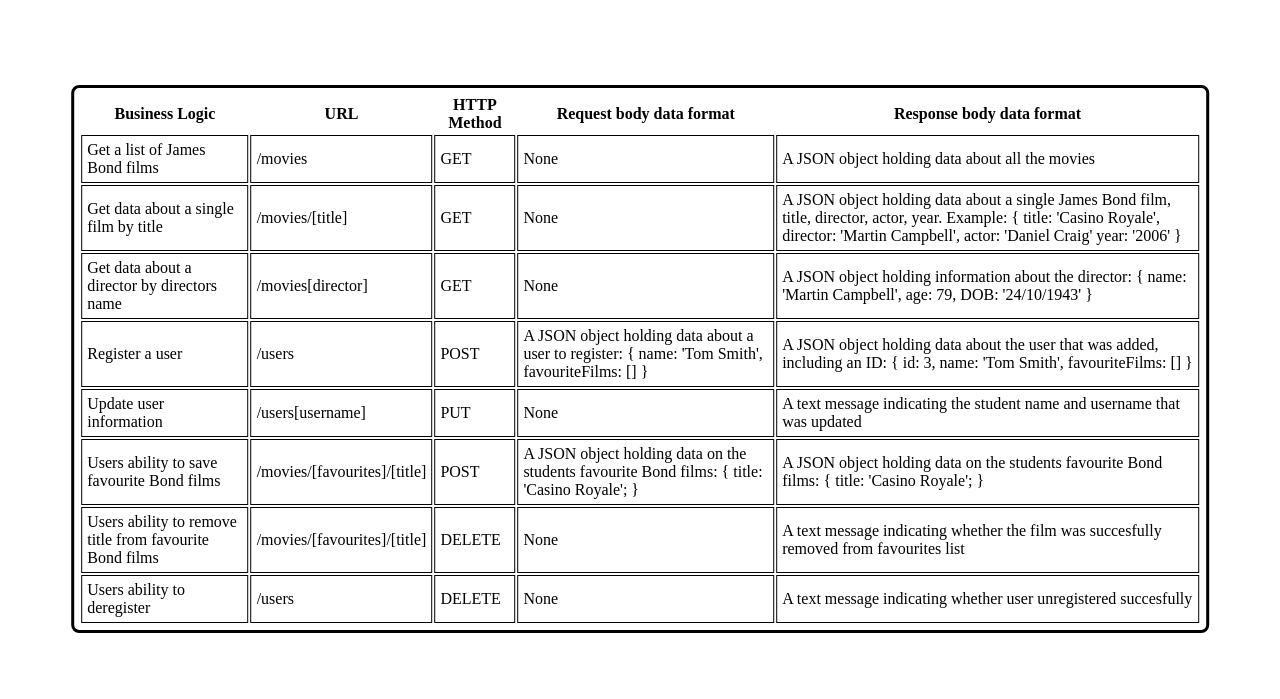
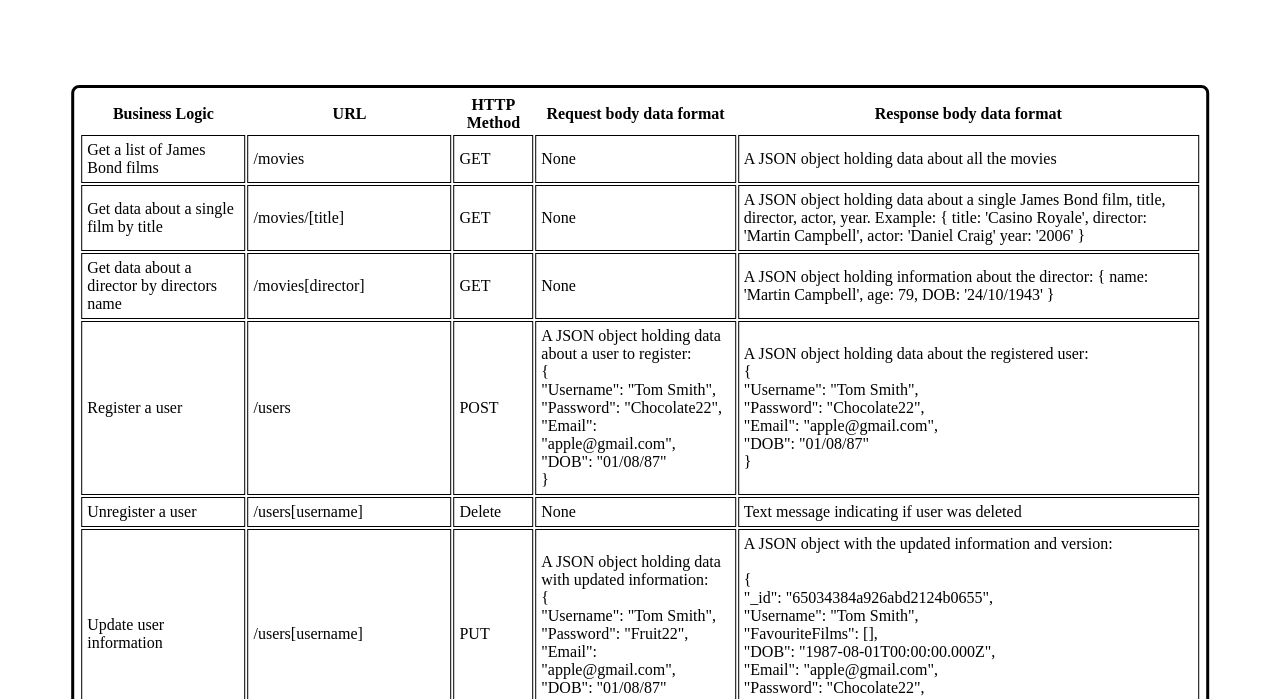
Before and after one commit to bondcab/myBondFlix, a website: page public/documentation.html in a window 1280 px wide. Shown: the part 101-800 px from the top of the page. Drawn offline with Linux system fonts and the light colour scheme.

Commit message:
exercise_2.8

```diff
--- a/public/documentation.html
+++ b/public/documentation.html
@@ -16,66 +16,9 @@
     <br>
     <br>
     <br>
-    <!-- <table class="table1"> -->
-      <!-- <thead>
-        <tr>
-            <th>REQUEST</th>
-            <th>URL</th>
-            <th>HTTP METHOD</th>
-        </tr>
-        <tbody>
-            <tr>
-                <td>Get a list of James Bond films</td>
-                <td>/movies</td>
-                <td>GET</td>
-            </tr>
-            <tr>
-                <td>Return data (description, genre, director, image URL, whether it’s featured or not) about a single movie by title</td>
-                <td>/movies/[title]</td>
-                <td>GET</td>
-            </tr>
-            <tr>
-                <td>Return data about actor</td>
-                <td>/movies[actor]</td>
-                <td>GET</td>
-            </tr>
-            <tr>
-                <td>Return data about a director (bio, birth year, death year) by name</td>
-                <td>/movies[director]</td>
-                <td>GET</td>
-            </tr>
-            <tr>
-                <td>Allow new users to register</td>
-                <td>/users</td>
-                <td>POST</td>
-            </tr>
-            <tr>
-                <td>Allow users to update their user info (username)</td>
-                <td>/users[username]</td>
-                <td>PUT</td>
-            </tr>
-            <tr>
-                <td>Allow users to add a movie to their list of favorites</td>
-                <td>/movies/[favourites]/[title]</td>
-                <td>POST</td>
-            </tr>
-            <tr>
-                <td>Allow users to remove a movie from their list of favorites</td>
-                <td>/movies/[favourites]/[title]</td>
-                <td>DELETE</td>
-            </tr>
-            <tr>
-                <td>Allow existing users to deregister</td>
-                <td>/users</td>
-                <td>DELETE</td>
-            </tr>
-        </tbody>
-      </thead> -->
-    <!-- </table> -->
+
     <br>
-    <!-- <br>
-    <br>
-    <br> -->
+
     <table class="table2">
         <thead>
           <tr>
@@ -108,19 +51,6 @@
                     }
                   </td>
               </tr>
-              <!-- <tr>
-                  <td>Get data about an actor by actors name</td>
-                  <td>/movies[actor]</td>
-                  <td>GET</td>
-                  <td>None</td>
-                  <td>A JSON object holding information about the actor:
-                    {
-                        name: 'Daniel Craig',
-                        age: 55,
-                        DOB: '02/03/1968'
-                    }
-                  </td>
-              </tr> -->
               <tr>
                   <td>Get data about a director by directors name</td>
                   <td>/movies[director]</td>
@@ -139,56 +69,111 @@
                   <td>/users</td>
                   <td>POST</td>
                   <td>A JSON object holding data about a user to register:
+                    <br>
                     {
-                        name: 'Tom Smith',
-                        favouriteFilms: []
+                        <br>
+                        "Username": "Tom Smith",
+                        <br>
+                        "Password": "Chocolate22",
+                        <br>
+                        "Email": "apple@gmail.com",
+                        <br>
+                        "DOB": "01/08/87"
+                        <br>
                     }
                   </td>
-                  <td>A JSON object holding data about the user that was added, including an ID:
+                  <td>
+                    A JSON object holding data about the registered user:
+                    <br>
                     {
-                        id: 3,
-                        name: 'Tom Smith',
-                        favouriteFilms: []
+                        <br>
+                        "Username": "Tom Smith",
+                        <br>
+                        "Password": "Chocolate22",
+                        <br>
+                        "Email": "apple@gmail.com",
+                        <br>
+                        "DOB": "01/08/87"
+                        <br>
                     }
                   </td>
               </tr>
               <tr>
+                <td>Unregister a user</td>
+                <td>/users[username]</td>
+                <td>Delete</td>
+                <td>None</td>
+                <td>
+                  Text message indicating if user was deleted
+                </td>
+            </tr>
+              <tr>
                   <td>Update user information</td>
                   <td>/users[username]</td>
                   <td>PUT</td>
-                  <td>None</td>
-                  <td>A text message indicating the student name and username that was updated</td>
+                  <td>A JSON object holding data with updated information:
+                    <br>
+                    {
+                        <br>
+                        "Username": "Tom Smith",
+                        <br>
+                        "Password": "Fruit22",
+                        <br>
+                        "Email": "apple@gmail.com",
+                        <br>
+                        "DOB": "01/08/87"
+                        <br>
+                    }</td>
+                  <td>A JSON object with the updated information and version: <br><br>
+                    {<br>
+                    "_id": "65034384a926abd2124b0655",<br>
+                    "Username": "Tom Smith",<br>
+                    "FavouriteFilms": [],<br>
+                    "DOB": "1987-08-01T00:00:00.000Z",<br>
+                    "Email": "apple@gmail.com",<br>
+                    "Password": "Chocolate22",<br>
+                    "__v": 0<br>
+
+                }</td>
               </tr>
               <tr>
-                  <td>Users ability to save favourite Bond films</td>
-                  <td>/movies/[favourites]/[title]</td>
+                  <td>Users ability to add films to there favourites via the films id </td>
+                  <td>/users/[username]/movies/[id]</td>
                   <td>POST</td>
-                  <td>A JSON object holding data on the students favourite Bond films:
-                    {
-                        title: 'Casino Royale';
-                    }
+                  <td>None
                   </td>
                   <td>
-                    A JSON object holding data on the students favourite Bond films:
-                    {
-                        title: 'Casino Royale';
-                    }
+                    A JSON object with the updated information and version: <br><br>
+                    {<br>
+                    "_id": "65034384a926abd2124b0655",<br>
+                    "Username": "Tom Smith",<br>
+                    "FavouriteFilms": [64f897d28b23c0576f5ec9d3],<br>
+                    "DOB": "1987-08-01T00:00:00.000Z",<br>
+                    "Email": "apple@gmail.com",<br>
+                    "Password": "Chocolate22",<br>
+                    "__v": 0<br>
+
+                }
                   </td>
               </tr>
               <tr>
                   <td>Users ability to remove title from favourite Bond films</td>
-                  <td>/movies/[favourites]/[title]</td>
+                  <td>/users/[username]/movies/[id]</td>
                   <td>DELETE</td>
                   <td>None</td>
-                  <td>A text message indicating whether the film was succesfully removed from favourites list</td>
+                  <td>A JSON object with the updated information and version: <br><br>
+                    {<br>
+                    "_id": "65034384a926abd2124b0655",<br>
+                    "Username": "Tom Smith",<br>
+                    "FavouriteFilms": [],<br>
+                    "DOB": "1987-08-01T00:00:00.000Z",<br>
+                    "Email": "apple@gmail.com",<br>
+                    "Password": "Chocolate22",<br>
+                    "__v": 0<br>
+
+                }</td>
               </tr>
-              <tr>
-                  <td>Users ability to deregister</td>
-                  <td>/users</td>
-                  <td>DELETE</td>
-                  <td>None</td>
-                  <td>A text message indicating whether user unregistered succesfully</td>
-              </tr>
+
           </tbody>
         </thead>
       </table>
```
